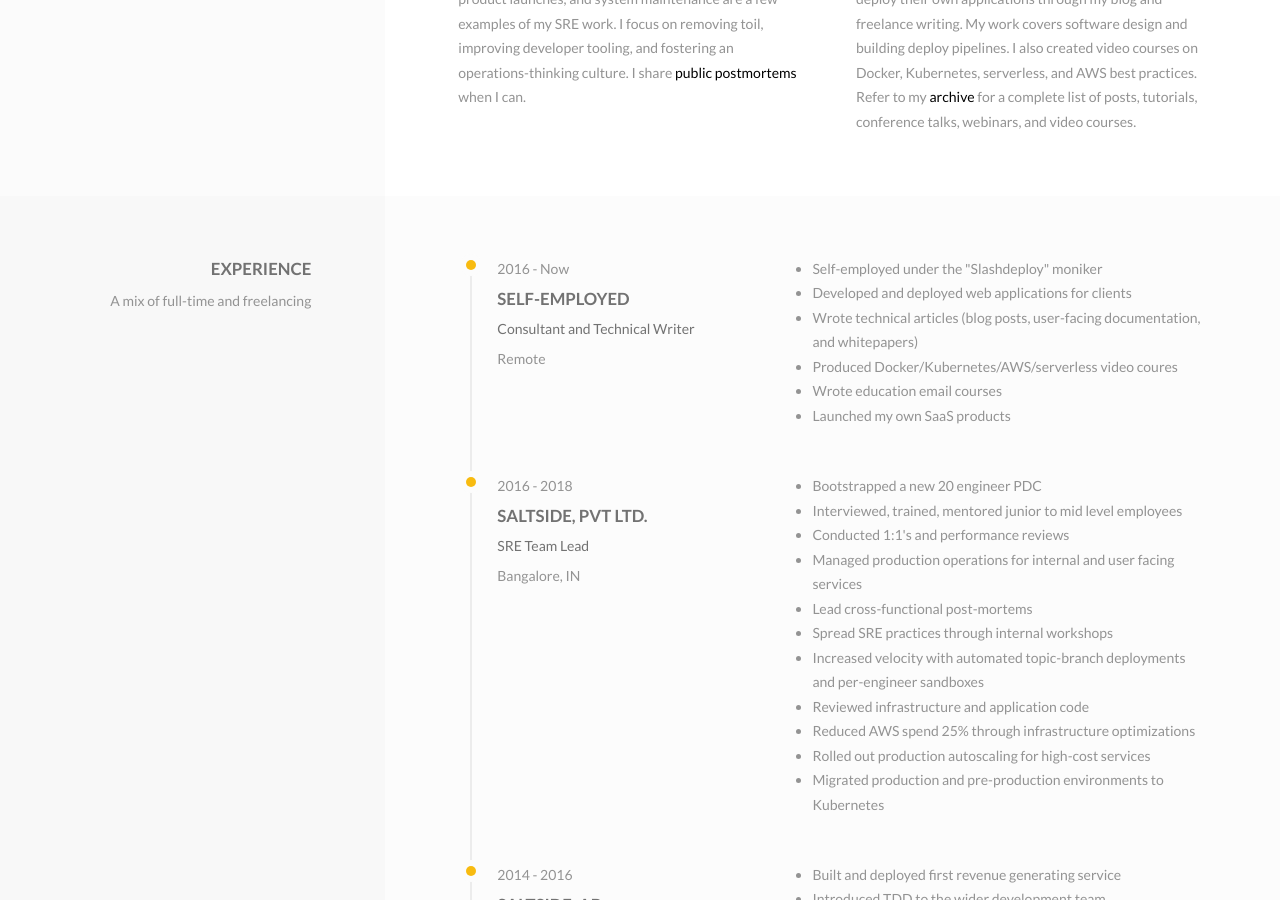
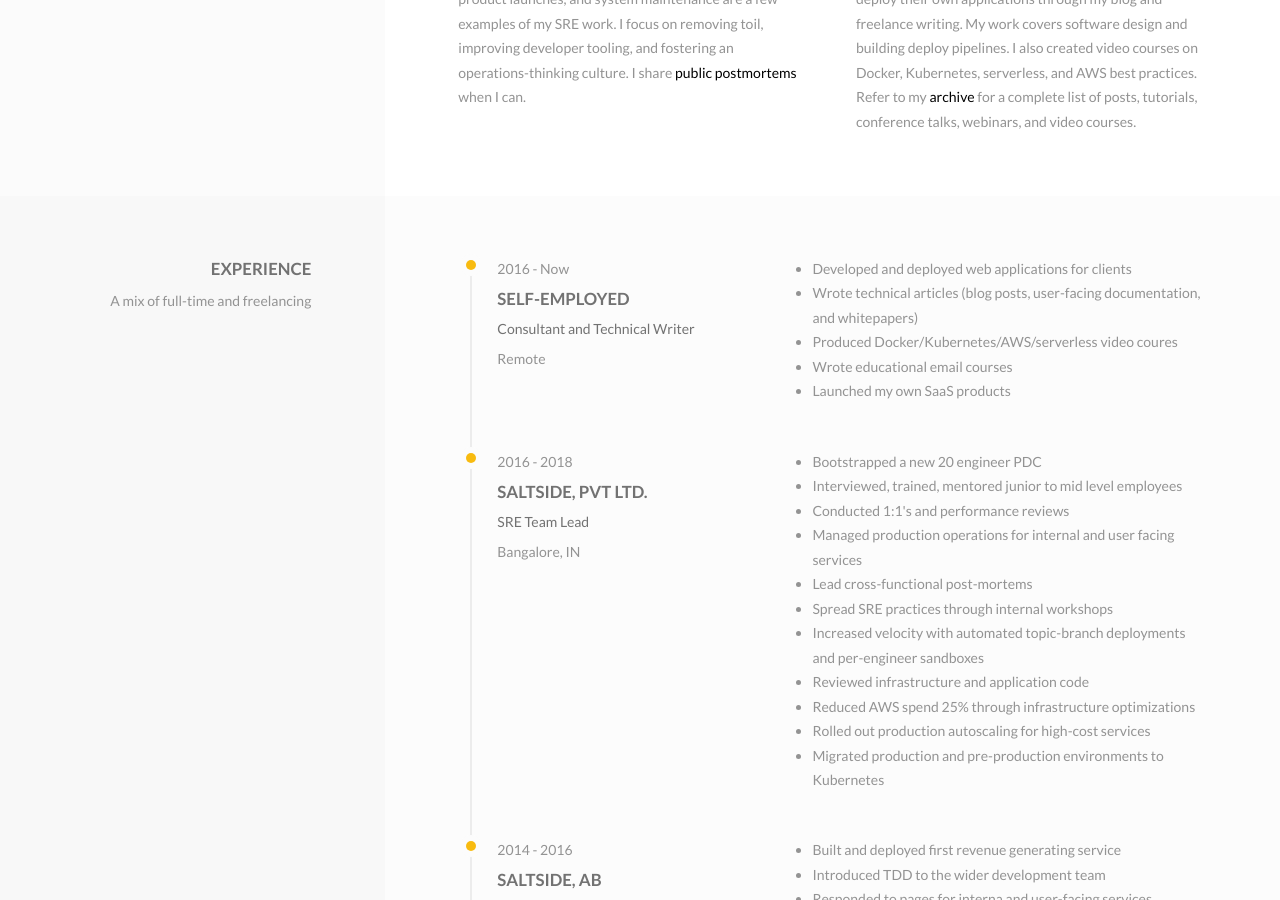
Before and after one commit to ahawkins/resume, a Jekyll site: the page built from index.md, in a window 1280 px wide and 900 px high, scrolled down 1642 px. Built offline with Jekyll 4.4.1, drawn with Linux system fonts in a browser that asks for light colours; nearby versions of some CDN libraries.

Commit message:
fix(experience): clean up self-employed items

```diff
--- a/_data/resume.yml
+++ b/_data/resume.yml
@@ -84,11 +84,10 @@ experience:
     position: Consultant and Technical Writer
     location: Remote
     description:
-      - Self-employed under the "Slashdeploy" moniker
       - Developed and deployed web applications for clients
       - Wrote technical articles (blog posts, user-facing documentation, and whitepapers)
       - Produced Docker/Kubernetes/AWS/serverless video coures
-      - Wrote education email courses
+      - Wrote educational email courses
       - Launched my own SaaS products
   - timeframe: 2016 - 2018
     company: Saltside, Pvt Ltd.
```
